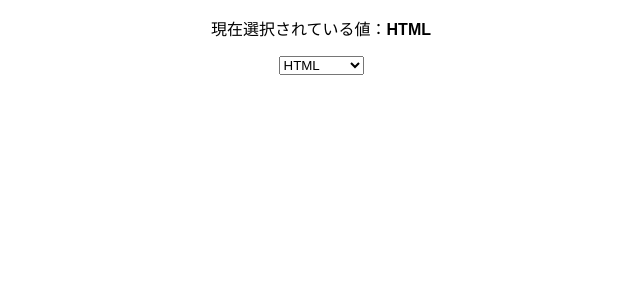
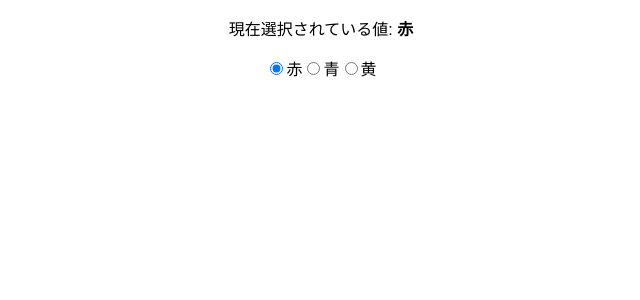
Before and after one commit to hamu3864kA/learn-react, a React (Create React App) app: page / in a window 1280 px wide. Shown: the top 300 px of the page, without its empty margins (319-959 px from the left). Built offline with nearby package versions, Linux system fonts and the light colour scheme.

Commit message:
4-24 p180 ラジオボタンのコンポーネント

```diff
--- a/src/App.js
+++ b/src/App.js
@@ -1,43 +1,33 @@
 import React, { useState } from "react";
 import "./styles.css";
 
-const InputSelectBox = () => {
+const InputRadio = () => {
+  const [checkedValue, setCheckedValue] = useState('赤');
+  const handleChange = (event) => {
+    setCheckedValue(event.target.value);
+  }
+  return (
+    <div class="App">
+      <p>
+        現在選択されている値: <b>{checkedValue}</b>
+      </p>
+      <label>
+        <input type="radio" value="赤" onChange={handleChange} checked={checkedValue === '赤'} />
+        赤
+      </label>
+      <label>
+        <input type="radio" value="青" onChange={handleChange} checked={checkedValue === '青'} />
+        青
+      </label>
+      <label>
+        <input type="radio" value="黄" onChange={handleChange} checked={checkedValue === '黄'} />
+        黄
+      </label>
+    </div>
 
-  const values = [
-    {id: 1, item: 'HTML'},
-    {id: 2, item: 'CSS'},
-    {id: 3, item: 'JavaScript'}
-  ];
-
-  // これ自体はReactオブジェクト？ではない
-  // returnでReactオブジェクトを返す関数が関数コンポーネントになりうるのであって
-  // 帰ってきた結果自体はコンポーネントそのものではない
-  const SelectItems = values.map((value) => {
-    return (
-      <option key={value.id} value={value.item}>{value.item}</option>
-    );
-  });
-
-  const [selectedValue, setSelectedValue] = useState(values[0].item);
-
-  const handleChange = (event) => {
-    setSelectedValue(event.target.value);
-  };
-
-  return (
-    <div className="App">
-      <p>
-        現在選択されている値：
-        <b>{selectedValue}</b>
-      </p>
-      <select value={selectedValue} onChange={handleChange}>
-        {SelectItems}
-      </select>
-    </div>
   );
-
-}
+};
 
 export default function App() {
-  return <InputSelectBox />;
+  return <InputRadio />;
 }
```
Also changed, not shown: src/InputSelectBox.js (added, +43 -0 lines).
